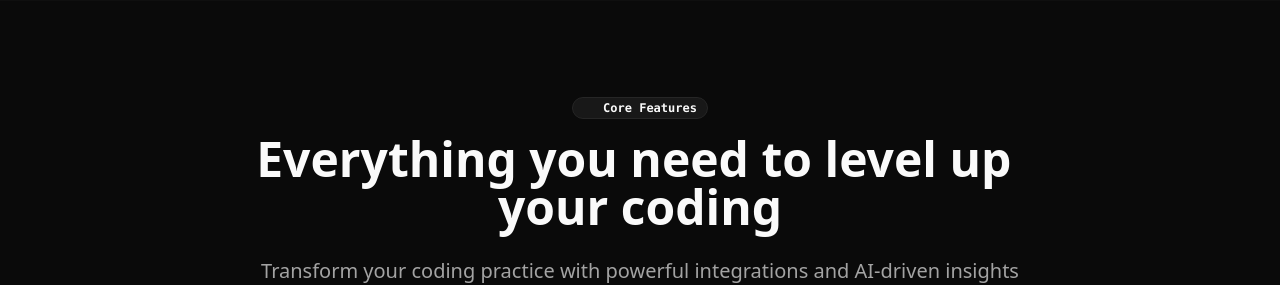
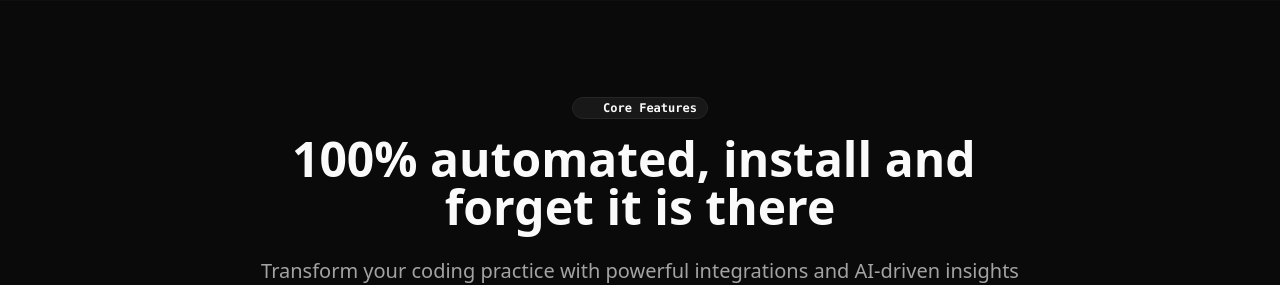
Before and after one commit to SWAMINATHAN-A/leetfeedback-webs-public, a React (Vite) app in the folder website/: page / in a window 1280 px wide. Shown: the part 1060-1345 px from the top of the page. Built offline with nearby package versions, Linux system fonts and the light colour scheme; some icons are missing.

Commit message:
minor content revamp System: Darwin 24.5.0 arm64 Timestamp: 2025-05-30 18:30:37 IST Shell: /bin/zsh Change-Id: I5cf064516c11168d9de2830220030669
Signed-off-by: lqsky7 <catinice@outlook.com>

```diff
--- a/website/src/components/Features.tsx
+++ b/website/src/components/Features.tsx
@@ -106,7 +106,7 @@ const Features: React.FC = () => {
             delay={0.5}
             by="word"
           >
-            Everything you need to level up your coding
+            100% automated, install and forget it is there
           </TextAnimate>
           <BlurFade delay={0.75}>
             <p className="text-xl text-muted-foreground leading-relaxed">
```
